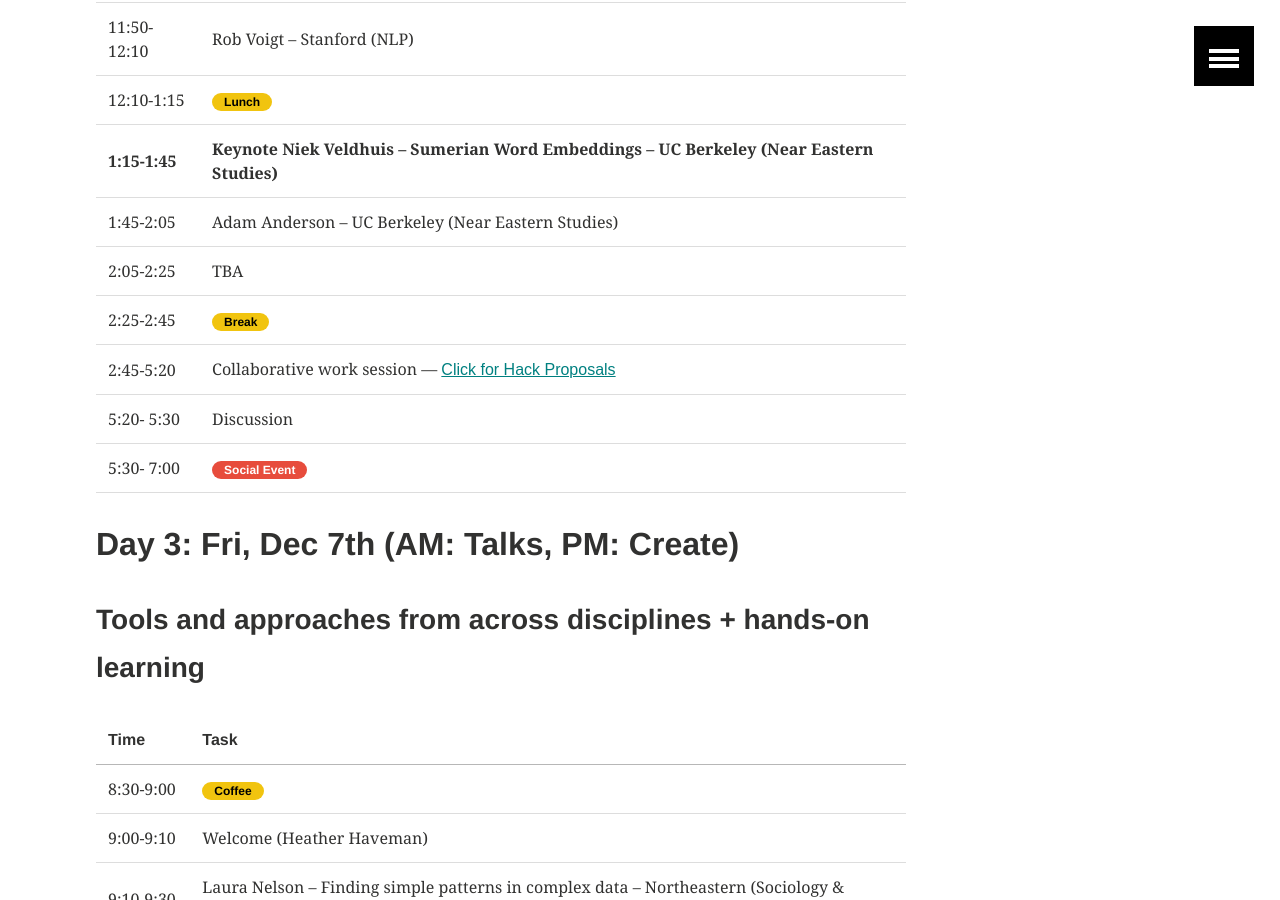
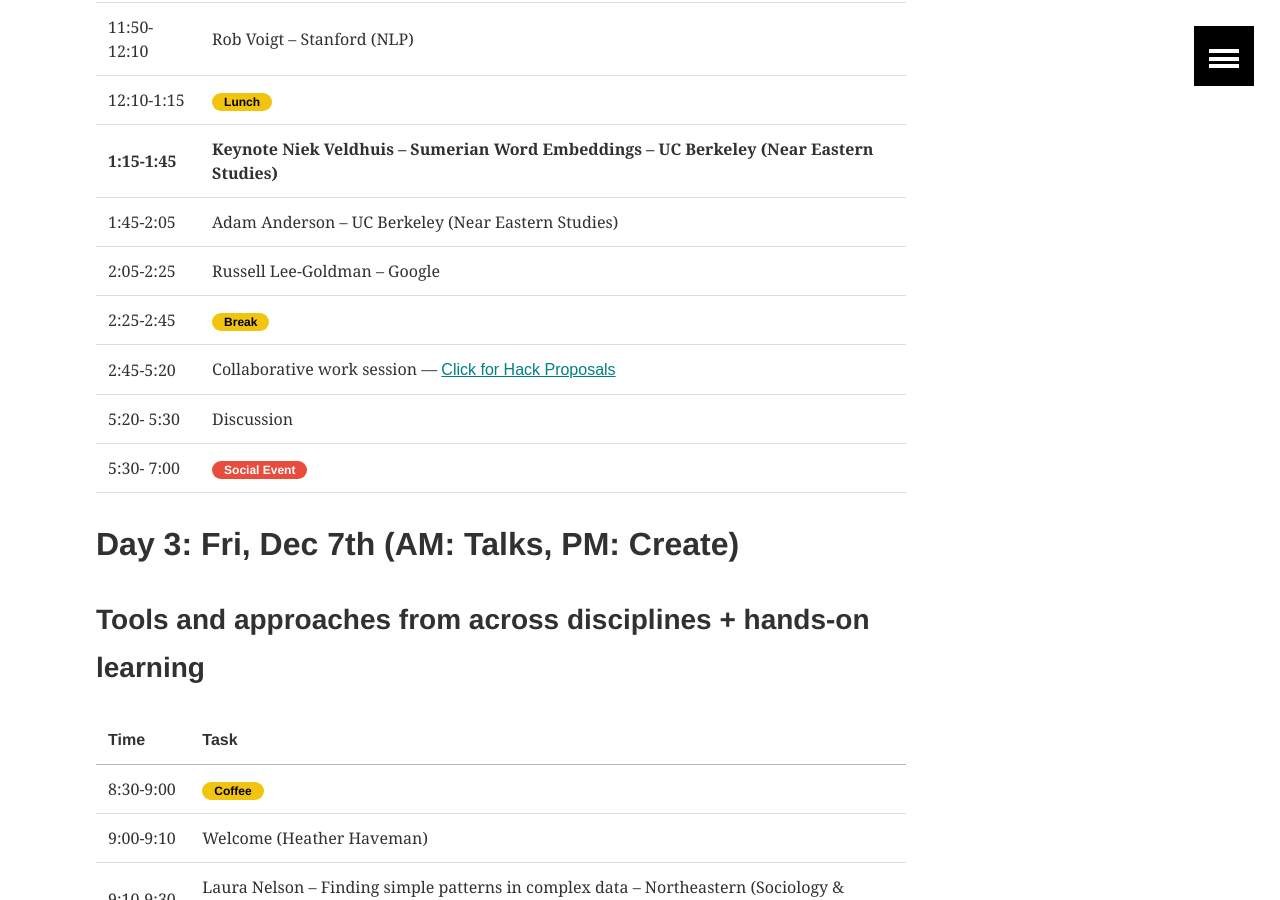
Before and after one commit to TextXD/textxd.github.io, a Jekyll site: the page built from programs/textxd2018.md, in a window 1280 px wide and 900 px high, scrolled down 1792 px. Built offline with Jekyll 4.4.1, drawn with Linux system fonts in a browser that asks for light colours.

Commit message:
Update textxd2018.md

```diff
--- a/programs/textxd2018.md
+++ b/programs/textxd2018.md
@@ -57,7 +57,7 @@ image:
 | 12:10-1:15   | <span class="badge warning">Lunch</span> <br/> |
 | **1:15-1:45**    | **Keynote Niek Veldhuis -- Sumerian Word Embeddings -- UC Berkeley (Near Eastern Studies)** |
 | 1:45-2:05    |  Adam Anderson --  UC Berkeley (Near Eastern Studies)  |
-| 2:05-2:25    | TBA  |
+| 2:05-2:25    | Russell Lee-Goldman -- Google  |
 | 2:25-2:45    | <span class="badge warning">Break</span> |
 | 2:45-5:20    |  Collaborative work session --- <a href="https://public.etherpad-mozilla.org/p/TextXD2018"> Click for Hack Proposals</a> |
 | 5:20- 5:30   |  Discussion  |
```
